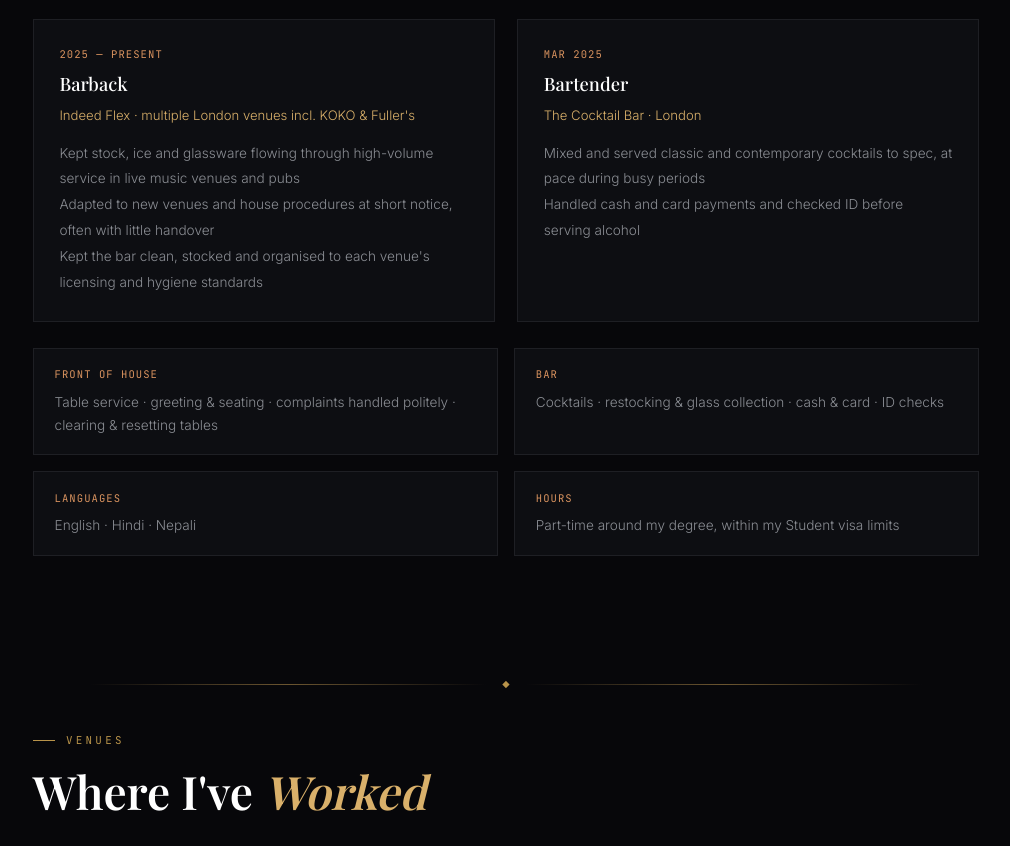
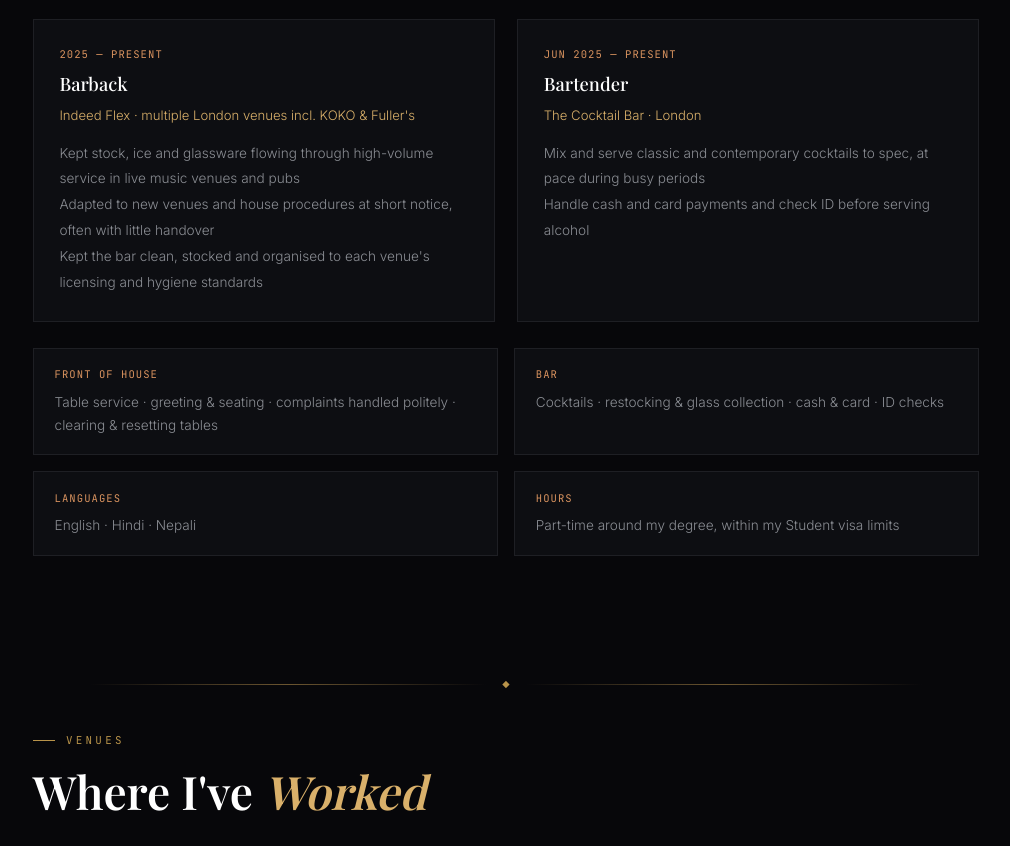
Before and after one commit to AyerPrabin/prabin-ayer-portfolio, a plain HTML site: page hospitality.html in a window 1280 px wide. Shown: the part 1020-1866 px from the top of the page, without its empty margins (134-1144 px from the left). Drawn offline with nearby package versions, Linux system fonts and the light colour scheme; a web font is replaced by a local one.

Commit message:
Hospitality: The Cocktail Bar dates match LinkedIn (Jun 2025 - present) (#18)

```diff
--- a/hospitality.html
+++ b/hospitality.html
@@ -124,12 +124,12 @@
       </ul>
     </div>
     <div class="job-card reveal">
-      <span class="job-date">Mar 2025</span>
+      <span class="job-date">Jun 2025 — Present</span>
       <div class="job-title">Bartender</div>
       <div class="job-place">The Cocktail Bar · London</div>
       <ul class="job-list">
-        <li>Mixed and served classic and contemporary cocktails to spec, at pace during busy periods</li>
-        <li>Handled cash and card payments and checked ID before serving alcohol</li>
+        <li>Mix and serve classic and contemporary cocktails to spec, at pace during busy periods</li>
+        <li>Handle cash and card payments and check ID before serving alcohol</li>
       </ul>
     </div>
   </div>
```
